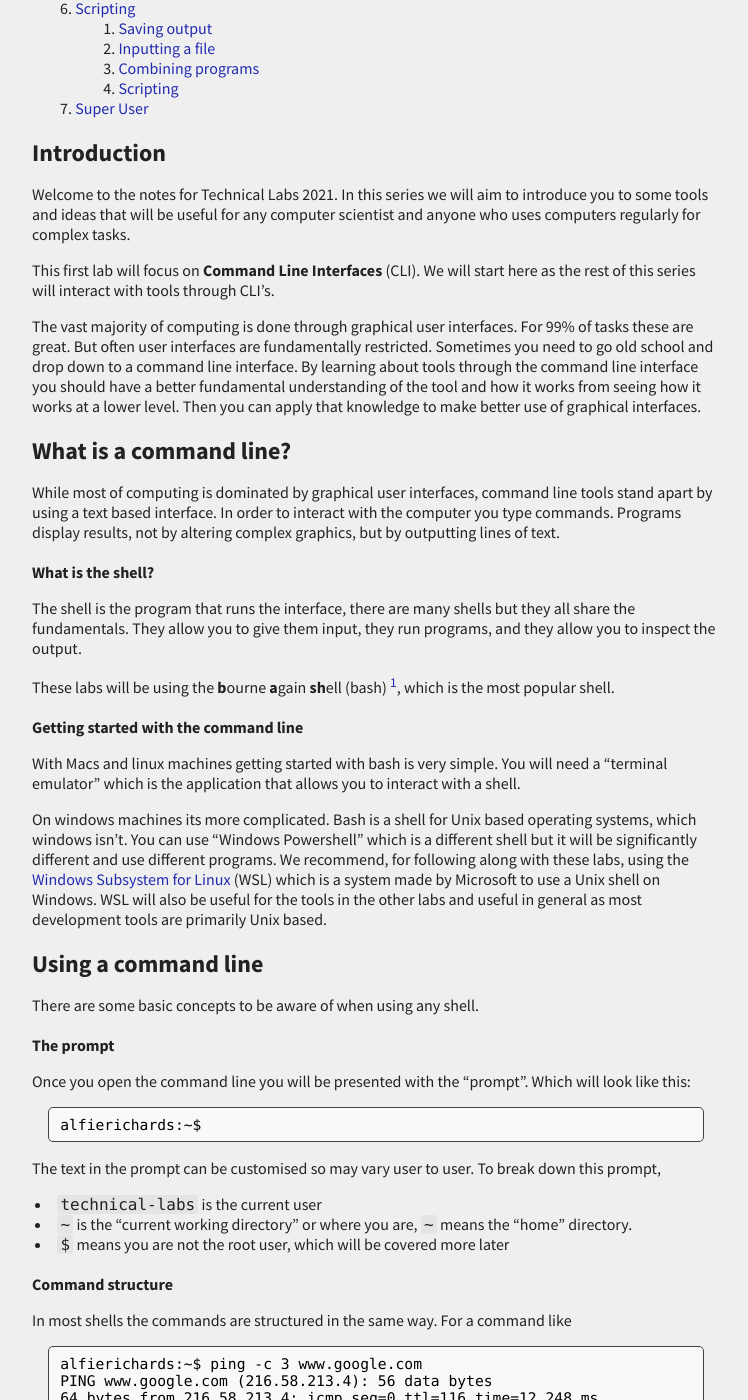
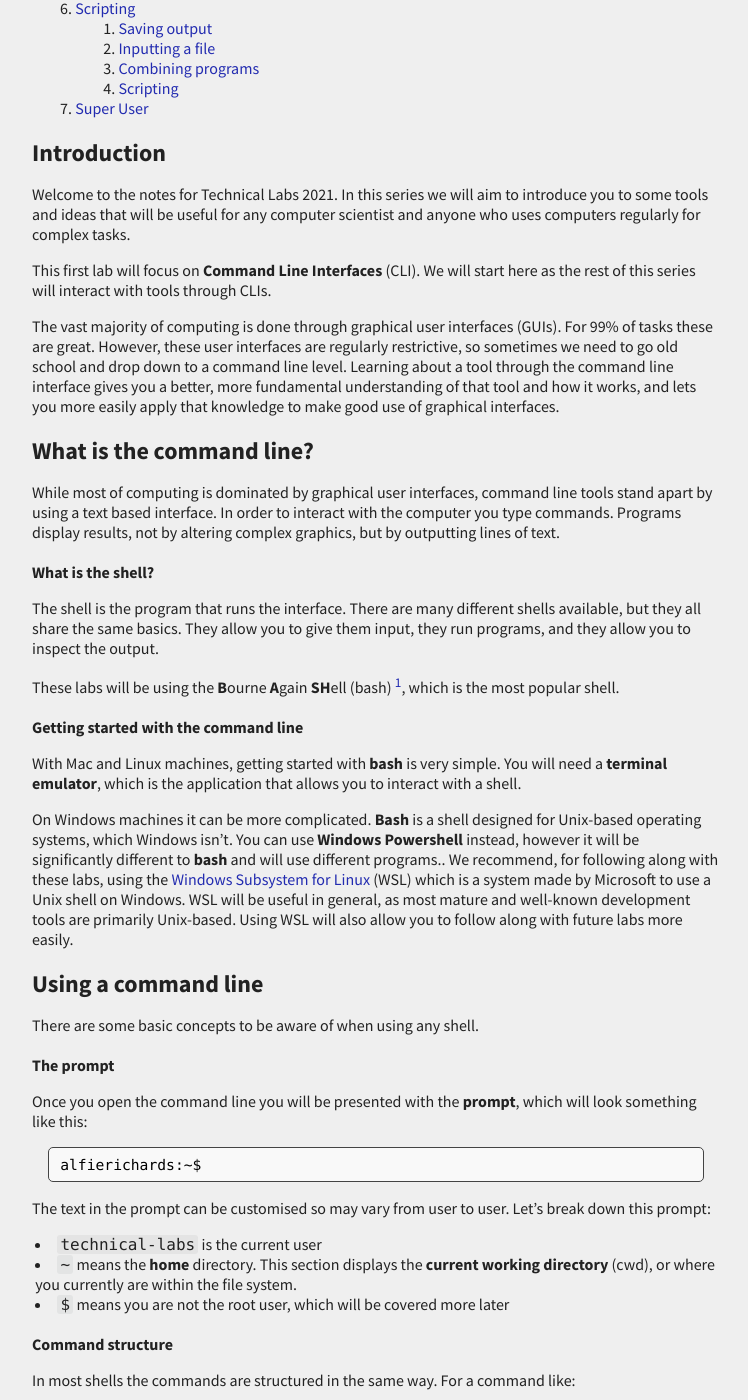
Before and after one commit to bath-bcss/Technical-Labs, a Jekyll site: the page built from _notes2021/01CommandLine.md, in a window 1280 px wide and 1400 px high, scrolled down 550 px. Shown: the whole window, without its empty margins (264-1012 px from the left). Built offline with Jekyll 4.4.1, drawn with Linux system fonts in a browser that asks for light colours; some of the changed text lies outside the part shown.

Commit message:
Spelling & grammar changes - have a few questions in the morning.

````diff
--- a/_notes2021/01CommandLine.md
+++ b/_notes2021/01CommandLine.md
@@ -13,17 +13,11 @@ introduce you to some tools and ideas that will be useful for any computer
 scientist and anyone who uses computers regularly for complex tasks.
 
 This first lab will focus on **Command Line Interfaces** (CLI). We will start
-here as the rest of this series will interact with tools through CLI's.
+here as the rest of this series will interact with tools through CLIs.
 
-The vast majority of computing is done through graphical user interfaces. For
-99% of tasks these are great. But often user interfaces are fundamentally
-restricted. Sometimes you need to go old school and drop down to a command line
-interface. By learning about tools through the command line interface you should
-have a better fundamental understanding of the tool and how it works from seeing
-how it works at a lower level. Then you can apply that knowledge to make better
-use of graphical interfaces.
+The vast majority of computing is done through graphical user interfaces (GUIs). For 99% of tasks these are great. However, these user interfaces are regularly restrictive, so sometimes we need to go old school and drop down to a command line level. Learning about a tool through the command line interface gives you a better, more fundamental understanding of that tool and how it works, and lets you more easily apply that knowledge to make good use of graphical interfaces.
 
-## What is a command line?
+## What is the command line?
 
 While most of computing is dominated by graphical user interfaces, command line
 tools stand apart by using a text based interface. In order to interact with the
@@ -32,27 +26,22 @@ graphics, but by outputting lines of text.
 
 ### What is the shell?
 
-The shell is the program that runs the interface, there are many shells but they
-all share the fundamentals. They allow you to give them input, they run
+The shell is the program that runs the interface. There are many different shells available, but they
+all share the same basics. They allow you to give them input, they run
 programs, and they allow you to inspect the output.
 
-These labs will be using the **b**ourne **a**gain **sh**ell (bash) [^1], which
+These labs will be using the **B**ourne **A**gain **SH**ell (bash) [^1], which
 is the most popular shell.
 
 ### Getting started with the command line
 
-With Macs and linux machines getting started with bash is very simple. You will
-need a "terminal emulator" which is the application that allows you to interact
+With Mac and Linux machines, getting started with **bash** is very simple. You will
+need a **terminal emulator**, which is the application that allows you to interact
 with a shell.
 
-On windows machines its more complicated. Bash is a shell for Unix based
-operating systems, which windows isn't. You can use "Windows Powershell" which
-is a different shell but it will be significantly different and use different
-programs. We recommend, for following along with these labs, using the [Windows
+On Windows machines it can be more complicated. **Bash** is a shell designed for Unix-based operating systems, which Windows isn't. You can use **Windows Powershell** instead, however it will be significantly different to **bash** and will use different programs.. We recommend, for following along with these labs, using the [Windows
 Subsystem for Linux](https://docs.microsoft.com/en-us/windows/wsl/install) (WSL)
-which is a system made by Microsoft to use a Unix shell on Windows. WSL will
-also be useful for the tools in the other labs and useful in general as most
-development tools are primarily Unix based.
+which is a system made by Microsoft to use a Unix shell on Windows. WSL will be useful in general, as most mature and well-known development tools are primarily Unix-based. Using WSL will also allow you to follow along with future labs more easily.
 
 ## Using a command line
 
@@ -60,24 +49,23 @@ There are some basic concepts to be aware of when using any shell.
 
 ### The prompt
 
-Once you open the command line you will be presented with the "prompt". Which
-will look like this:
+Once you open the command line you will be presented with the **prompt**, which
+will look something like this:
 
 ```
 alfierichards:~$
 ```
 
-The text in the prompt can be customised so may vary user to user. To break down
-this prompt,
+The text in the prompt can be customised so may vary from user to user. Let's break down
+this prompt:
 
 - `technical-labs` is the current user
-- `~` is the "current working directory" or where you are, `~` means the "home"
-    directory.
+- `~` means the **home** directory. This section displays the **current working directory** (cwd), or where you currently are within the file system.
 - `$` means you are not the root user, which will be covered more later
 
 ### Command structure
 
-In most shells the commands are structured in the same way. For a command like
+In most shells the commands are structured in the same way. For a command like:
 
 ```
 alfierichards:~$ ping -c 3 www.google.com
@@ -93,13 +81,13 @@ round-trip min/avg/max/stddev = 11.617/11.905/12.248/0.260 ms
 
 There are some sections we can break down:
 
-- `ping` - this is the **name of the command** to run. In this example ping is a
-    program that sends echo packets to a server to test if it's accessible.
+- `ping` - this is the **name of the command** to run. In this example `ping` is a
+  program that sends echo packets to a server to test if it's accessible.
 - `www.google.com` - is an **argument**. This string is passed to the program.
-    Here it's the address you want to send the packets to.
-- `-c 3` is also an argument, but a special one called a `flag`, a flag is
-    always a hyphen then a character. Often, as in this case, the next argument
-    is associated with the flag.
+  Here it's the address you want to send the packets to.
+- `-c 3` is also an argument, but a special one called a `flag`. A flag is
+  always a hyphen followed by a character. Often, as in this case, the next argument
+  is associated with the flag.
 
 ### Working with the file system
 
@@ -211,11 +198,10 @@ The `cat` command outputs the contents of a file.
 The above command will then output the content of every file in the `_notes2020`
 directory.
 
+## man pages
 
-## `man` pages
-
-Commands normally come with a manual, or "man page" as they are known. To view a
-man page use the `man` command.
+Commands normally come with a manual, or **man page** as they are known. To view a
+**man page** use the `man` command.
 
 ```
 alfierichards:~/Desktop$ man ls -P cat
@@ -253,11 +238,10 @@ chroot(8)                - change root directory
 
 (again ignore the `-P cat`)
 
-### TLDR pages
+### tldr pages
 
-For a quicker lighter weight alternative to man pages you can use a tool called
-tldr, it's available through a website at [tldr.sh](https://tldr.sh/) or you can
-install a command called `tldr`.
+For a quicker, more lightweight alternative to **man pages** you can use a tool called
+**tldr**. It's available through a website at [tldr.sh](https://tldr.sh/), or by installing a command called `tldr`.
 
 ```
 alfierichards:~/Desktop$ tldr cp
@@ -278,11 +262,11 @@ More information: <https://www.gnu.org/software/coreutils/cp>.
 
 ## Environment variables
 
-A command line environment needs information for context. For example which user
-is logged in, the working directory, what terminal emulator is being used, what
+A command line environment needs contextual information - which user
+is logged in, the current working directory, what terminal emulator is being used, what
 shell is being used and much more. When commands run they need access to that
-information, as it would be tiresome to pass them in programs have access to
-**environmnt variables**.
+information, as it would be tiresome to always pass them in. As such, programs have access to
+**environment variables**.
 
 The `env` command prints all the current environment variables.
 
@@ -378,6 +363,7 @@ Line 3
 ```
 
 There are a few new commands in this example:
+
 - `touch` - creates an empty file
 
 ### Inputting a file
@@ -466,12 +451,10 @@ In this example the nginx service is being restarted. Interacting with a
 background service normally requires super user rights.
 
 [^1]:
-    After this lab we will use the **Z sh**ell (zsh) which is backwards
+    After this lab we will use the **Z sh**ell (zsh), which is backwards
     compatible with bash with slightly more features.
 
-[^2]:
-    Not all commands have a logical naming structure.
-
+[^2]: Not all commands have a logical naming structure.
 [^internal_commands]:
     Some commands are bash commands which it interprets internally so do not
     have binaries.
````
Also changed, not shown: other parts of _notes2021/01CommandLine.md (+33 -35 lines).
